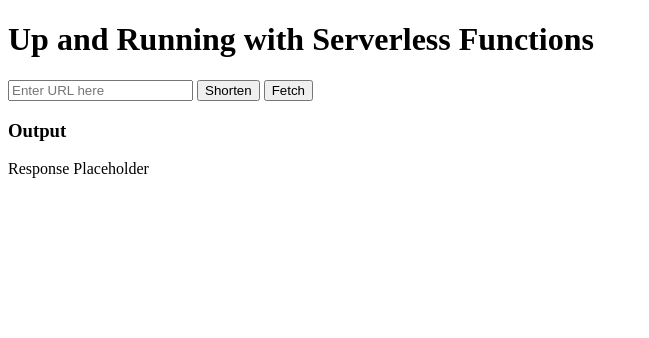
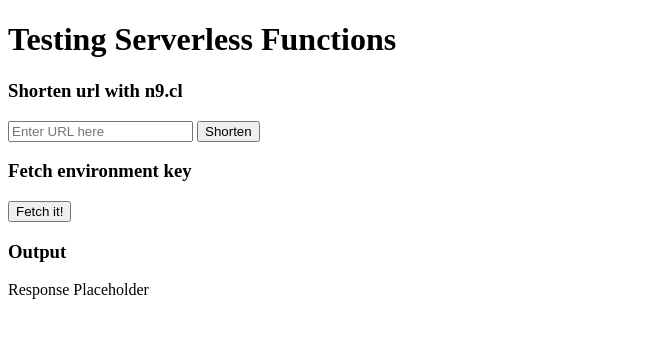
Before and after one commit to xlcalc/serverless, a plain HTML site: page public/index.html in a window 1280 px wide. Shown: the whole page, without its empty margins (0-649 px from the left). Drawn offline with Linux system fonts and the light colour scheme.

Commit message:
Update index.html
formatted headers

```diff
--- a/public/index.html
+++ b/public/index.html
@@ -7,11 +7,13 @@
 
   </head>
   <body>
-    <h1>Up and Running with Serverless Functions</h1>
+    <h1>Testing Serverless Functions</h1>
+    <h3>Shorten url with n9.cl</h3>
     <input id="input-text" type="url" placeholder="Enter URL here" />
     <button type="submit" id="url-button" onclick="shortenURL()">Shorten</button>
-
-    <button id="fetch-btn">Fetch</button>
+    <br>
+    <h3>Fetch environment key</h3>
+    <button id="fetch-btn">Fetch it!</button>
     <h3>Output</h3>
     <p id="response-output">Response Placeholder</p>
 
```
